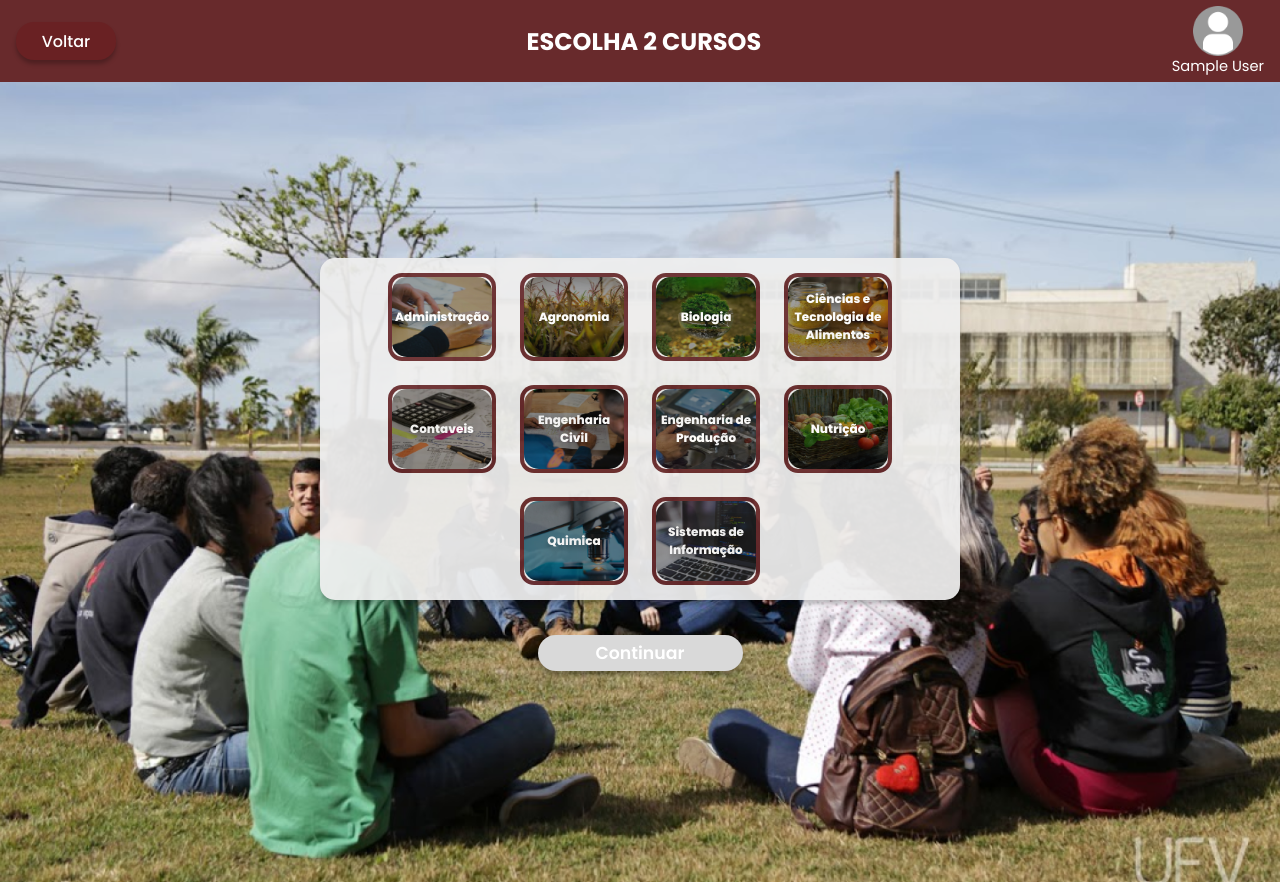
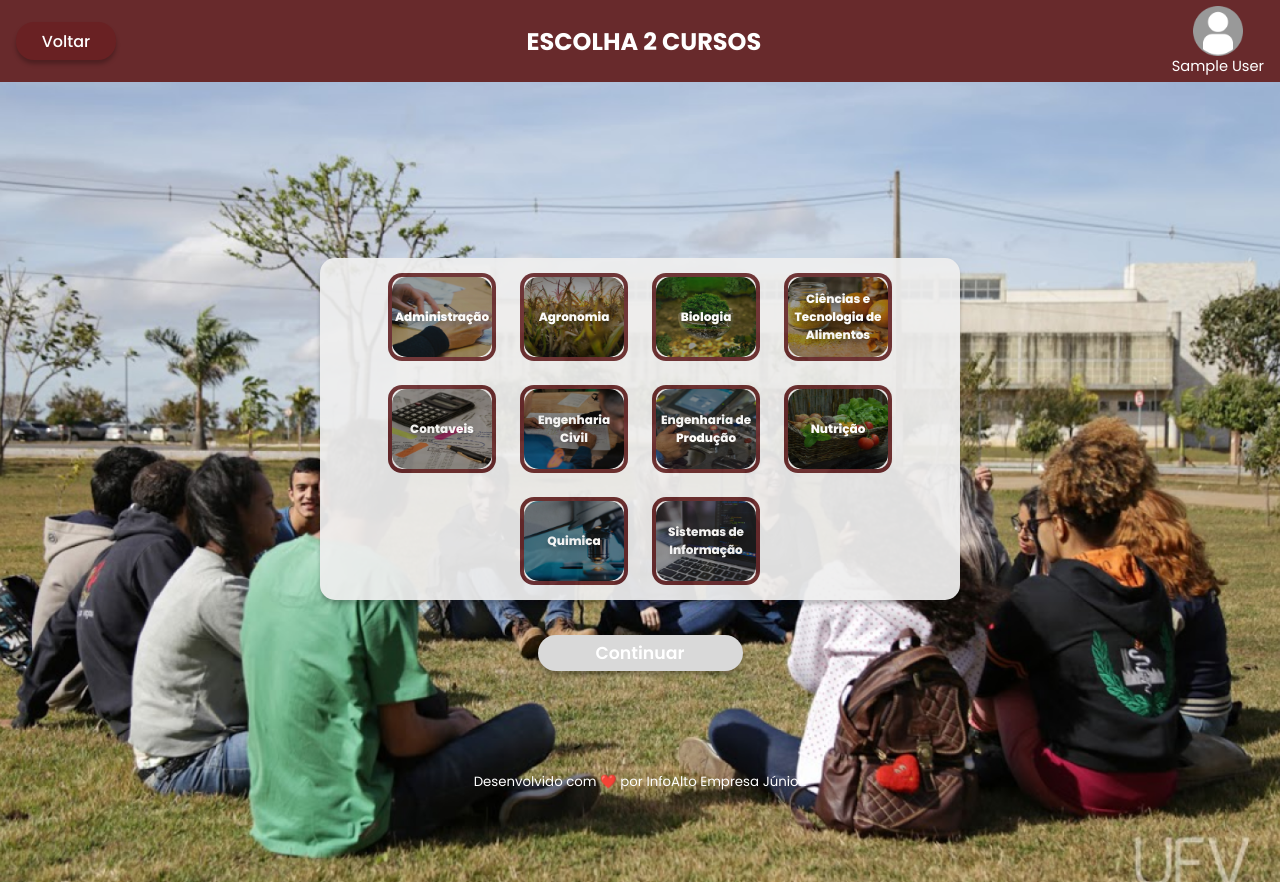
Before and after one commit to lucassouzafranco/ufv-system, a React (Create React App) app: page /cursos in a window 1280 px wide. Built offline with nearby package versions, Linux system fonts and the light colour scheme; sample sign-in values are in the browser's storage.

Commit message:
Rodapé
Componente 'DevelopedBy' com os créditos da InfoAlto no rodapé.

```diff
--- a/src/components/Courses/index.js
+++ b/src/components/Courses/index.js
@@ -2,6 +2,7 @@ import React, { useState } from 'react';
 import { Main, Box, Button, Card, Title, Img, Fundo } from './styleCourses';
 import { courses } from '../../utils/courses';
 import { useNavigate } from 'react-router-dom';
+import DevelopedBy from '../DevelopedBy';
 
 export default function CoursesC() {
 
@@ -80,6 +81,7 @@ export default function CoursesC() {
           ))}
         </Box>
         <Button onClick={() => saveLocal()} disabled={buttonActive}>Continuar</Button>
+        <DevelopedBy />
       </Main>
     </>
   )
--- /dev/null
+++ b/src/components/DevelopedBy/index.js
@@ -0,0 +1,13 @@
+import React, { Fragment } from "react";
+import './styleDevelopedBy'
+import { Credits } from "./styleDevelopedBy";
+
+const DevelopedBy = () => {
+  return(
+    <Fragment>
+      <Credits>Desenvolvido com ❤️ por InfoAlto Empresa Júnior.</Credits>
+    </Fragment>
+  )
+}
+
+export default DevelopedBy;
--- /dev/null
+++ b/src/components/DevelopedBy/styleDevelopedBy.js
@@ -0,0 +1,8 @@
+import styled from "styled-components";
+
+export const Credits = styled.p`
+  color: white;
+  position: absolute;
+  font-size: 10pt;
+  bottom: 8px;
+`
--- a/src/components/Inscription/index.js
+++ b/src/components/Inscription/index.js
@@ -10,6 +10,7 @@ import {
   Place,
   WhiteStrip
 } from './styleInscription';
+import DevelopedBy from "../DevelopedBy";
 import axios from "axios";
 import { useParams } from "react-router-dom";
 
@@ -62,6 +63,7 @@ export default function InscriptionC() {
             }
           </ContentCard>
         </Card>
+        <DevelopedBy />
       </Content>
     </>
   )
--- a/src/components/Inscription/styleInscription.js
+++ b/src/components/Inscription/styleInscription.js
@@ -1,7 +1,7 @@
 import styled from "styled-components";
 
 export const Content = styled.main`
-  height: 100vh;
+  height: 88vh;
   background-image: url('/assets/img/alunos.png');
   background-repeat: no-repeat;
   background-position: center;
--- a/src/components/Register/index.js
+++ b/src/components/Register/index.js
@@ -4,6 +4,7 @@ import LogoPNG from '../../assets/img/logodaamostra.png';
 import Form from '../Form';
 import { Layout, Box, Title, Logo, Main, Subtitle} from './styleRegister';
 import Footer from '../Footer/footer';
+import DevelopedBy from '../DevelopedBy/index';
 
 const Register = () => {
   return(
@@ -17,6 +18,7 @@ const Register = () => {
         <Main>
           <Form/>
           <Footer />
+          <DevelopedBy />
         </Main>
       </Layout>
     </Fragment>
```
